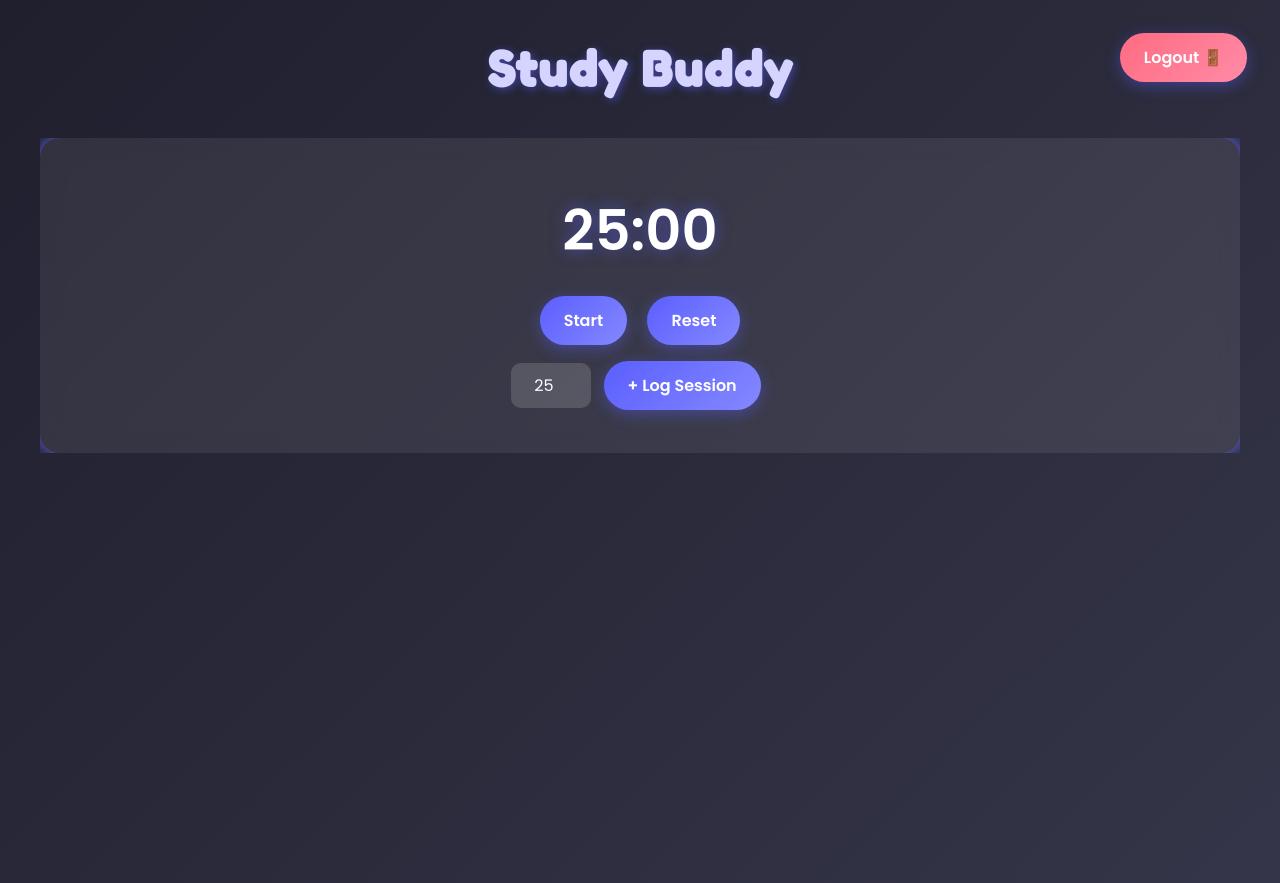
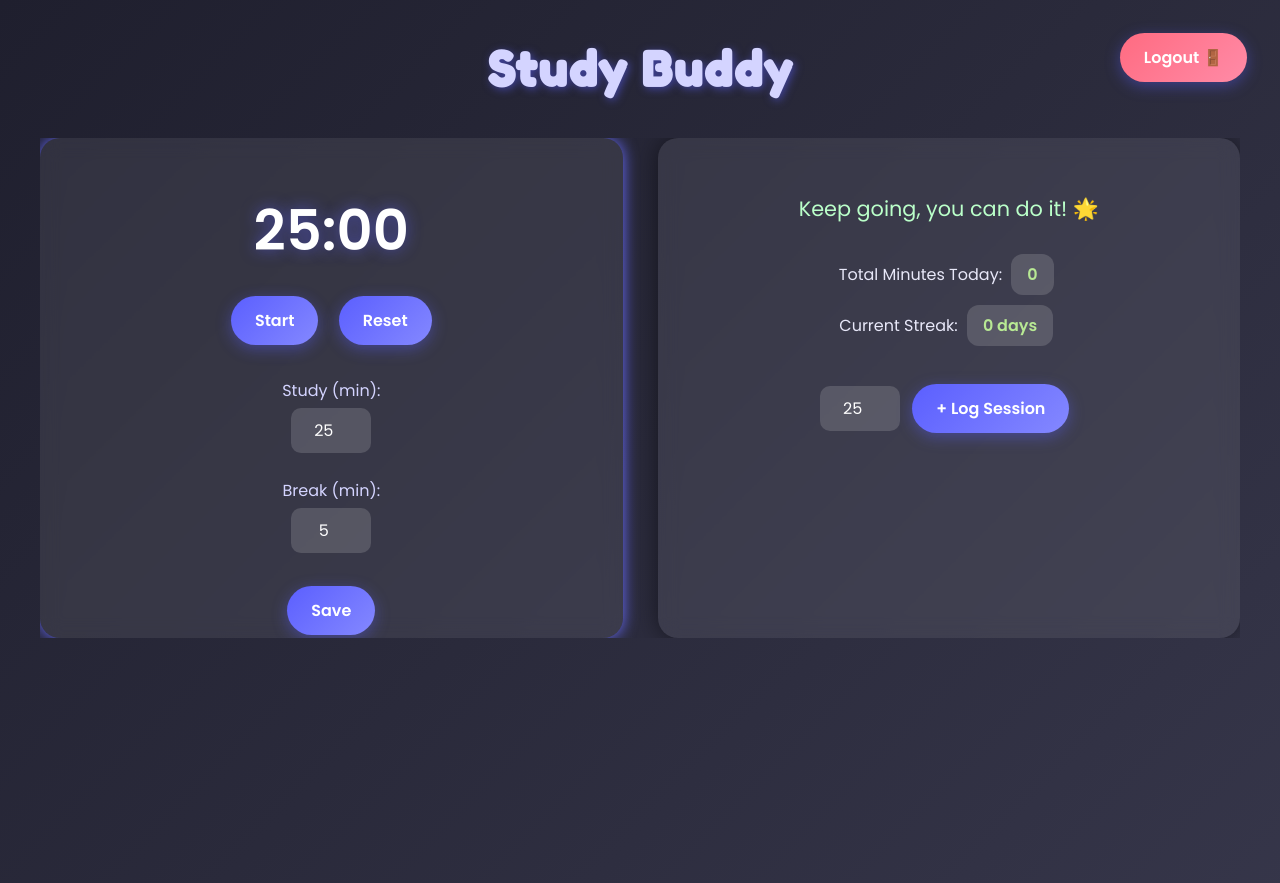
Before and after one commit to FaheemaTamton/Study-Buddy, a Flask app: page / in a window 1280 px wide. Shown: the top 883 px of the page. Run offline with Flask 3, Linux system fonts and the light colour scheme; a user stored in the database is signed in; data comes from the database, SQL or seed files in the repository.

Commit message:
Update study buddy

```diff
--- a/templates/index.html
+++ b/templates/index.html
@@ -194,6 +194,28 @@ footer {
         <button class="button" onclick="startTimer()">Start</button>
         <button class="button" onclick="resetTimer()">Reset</button>
 
+        <div class="settings">
+            <label>Study (min):</label><br>
+            <input type="number" id="studyDuration" value="25" min="1"><br><br>
+
+            <label>Break (min):</label><br>
+            <input type="number" id="breakDuration" value="5" min="1"><br><br>
+
+            <button class="button" onclick="saveSettings()">Save</button>
+        </div>
+
+        <br>
+        <a href="{{ url_for('history') }}"><button class="button">📖 View History</button></a>
+    </div>
+
+    <!-- Stats & Messages Card -->
+    <div class="card">
+        <div class="message">{{ message }}</div>
+
+        <div class="stats">
+            <div>Total Minutes Today: <span class="badge">{{ total_minutes }}</span></div>
+            <div>Current Streak: <span class="badge">{{ streak }} days</span></div>
+        </div>
 
         <br>
         <form action="{{ url_for('add_session') }}" method="post">
```
